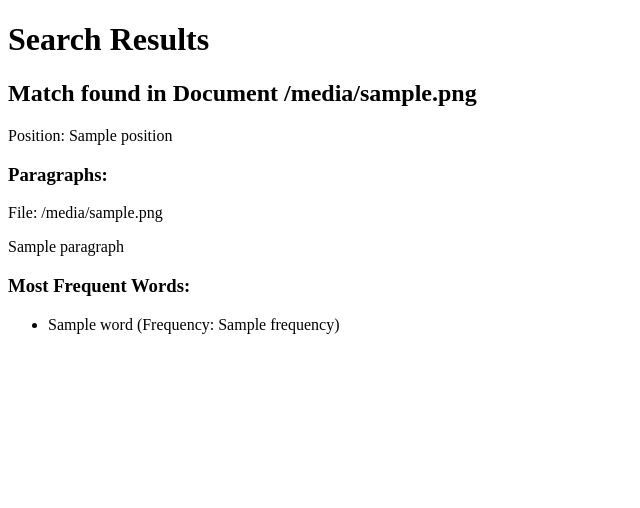
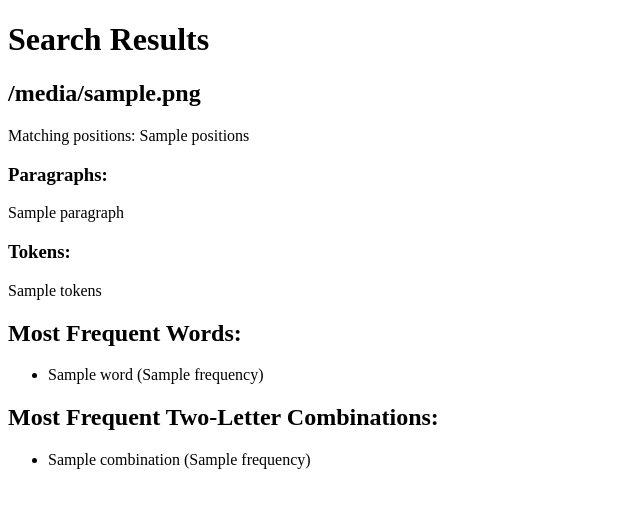
Before and after one commit to prathikh1998/PilesOfStonesGame, a Flask app: template templates/results.html in a window 1280 px wide. Shown: the top 508 px of the page, without its empty margins (0-640 px from the left). Run offline with Flask 3, Linux system fonts and the light colour scheme; the template is opened without the code that fills it: most values are stand-ins (such as "Sample title", 1, 10 or a date in 2020).

Commit message:
Add files via upload

```diff
--- a/templates/index.html
+++ b/templates/index.html
@@ -87,6 +87,10 @@
         <input type="number" id="n" name="n" min="1" max="30" required>
         <input type="submit" value="Search">
     </form>
+    <br><br>
+   <form action="/search_stop" method="post">
+    <button type="submit" name="stop" value="replace_and_print">Replace and Print</button>
+   </form>
 
 </body>
 </html>
--- a/templates/results.html
+++ b/templates/results.html
@@ -5,28 +5,32 @@
 </head>
 <body>
     <h1>Search Results</h1>
-    {% if results %}
+
     {% for result in results %}
-            <h2>Match found in Document {{ result.file_name }}</h2>
-            {% for position in result.positions %}
-                <p>Position: {{ position[1] }}</p>
-            {% endfor %}
+    <div class="result">
+        <h2>{{ result.file_name }}</h2>
+        <p>Matching positions: {{ result.positions }}</p>
         <h3>Paragraphs:</h3>
         {% for paragraph in result.paragraphs %}
-                <p>File: {{ result.file_name }}</p>
             <p>{{ paragraph }}</p>
         {% endfor %}
+        <h3>Tokens:</h3>
+        <p>{{ result.tokens }}</p>
+    </div>
     {% endfor %}
 
-        <!-- Display the most frequent words -->
-        <h3>Most Frequent Words:</h3>
+    <h2>Most Frequent Words:</h2>
     <ul>
         {% for word, frequency in most_frequent_words %}
-            <li>{{ word }} (Frequency: {{ frequency }})</li>
+            <li>{{ word }} ({{ frequency }})</li>
         {% endfor %}
     </ul>
-    {% else %}
-        <p>No results found.</p>
-    {% endif %}
+
+    <h2>Most Frequent Two-Letter Combinations:</h2>
+    <ul>
+        {% for combination, frequency in most_frequent_combinations %}
+            <li>{{ combination }} ({{ frequency }})</li>
+        {% endfor %}
+    </ul>
 </body>
 </html>
```
Also changed, not shown: templates/search_results.html (added, +37 -0 lines). Lines whose indentation alone changed are shown as unchanged.
